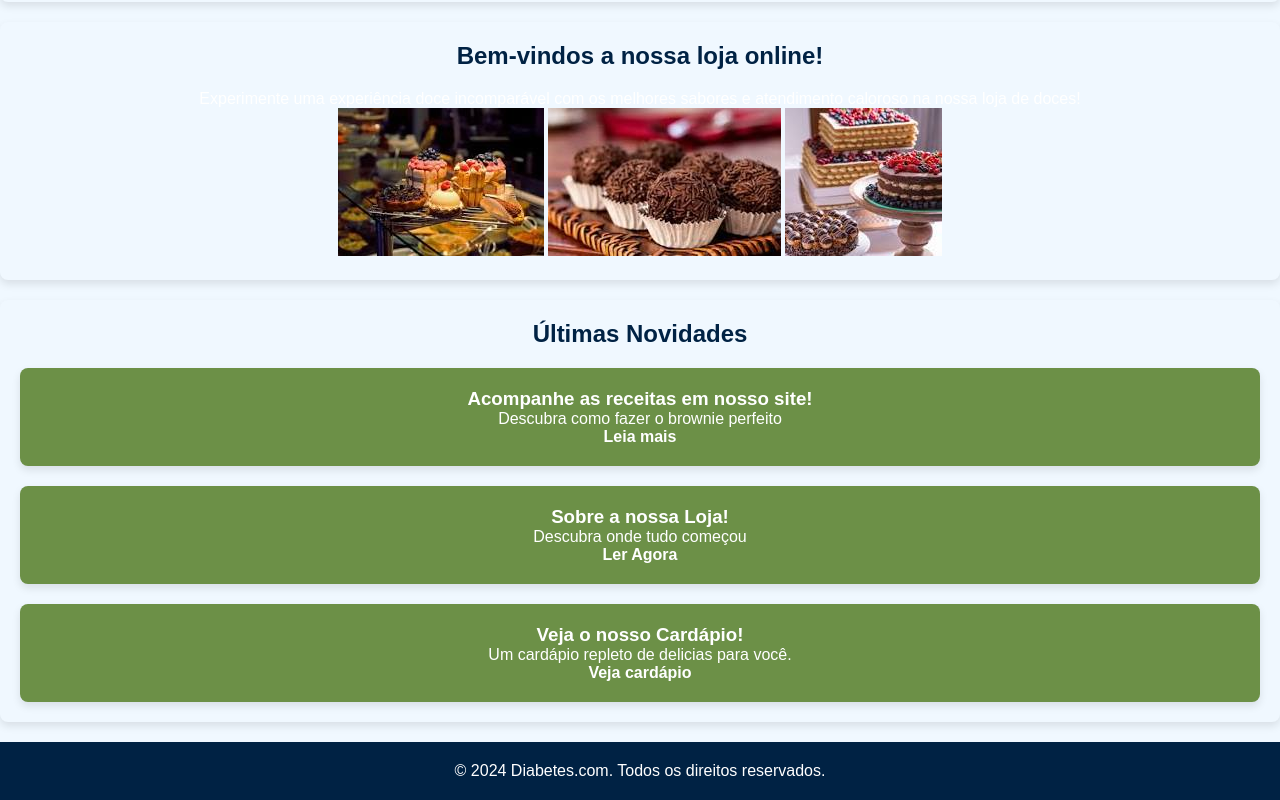
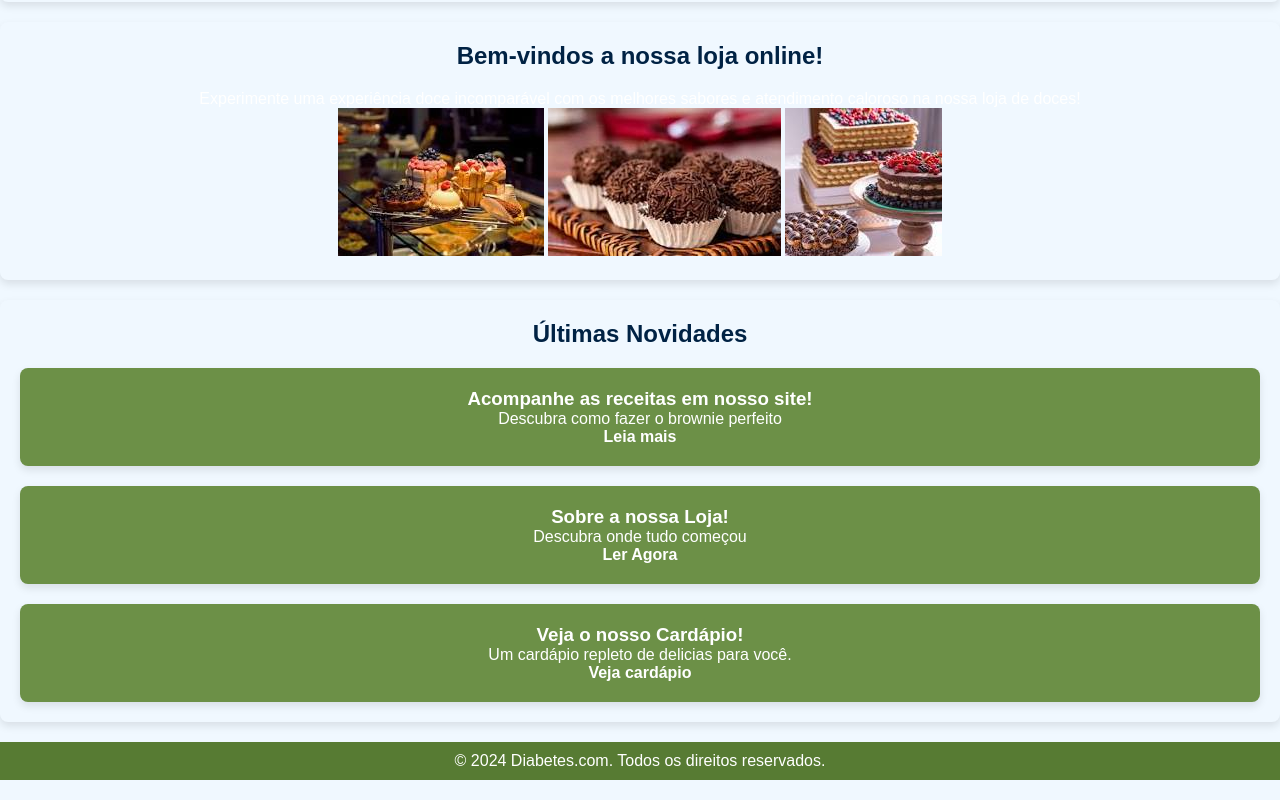
Before and after one commit to mariaHello/atividade-com-valor-de-nota-para-ser-realizada-no-laborat-rio, a plain HTML site: page index.html in a window 1280 px wide. Shown: the part 1019-1819 px from the top of the page. Drawn offline with Linux system fonts and the light colour scheme.

Commit message:
Update style.css

```diff
--- a/style.css
+++ b/style.css
@@ -236,14 +236,3 @@ button {
 button:hover {
     background-color: #004466;
 }
-
-footer {
-    background-color: #002244;
-    color: white;
-    padding: 20px 0;
-    text-align: center;
-}
-
-footer p {
-    margin: 0;
-}
```
